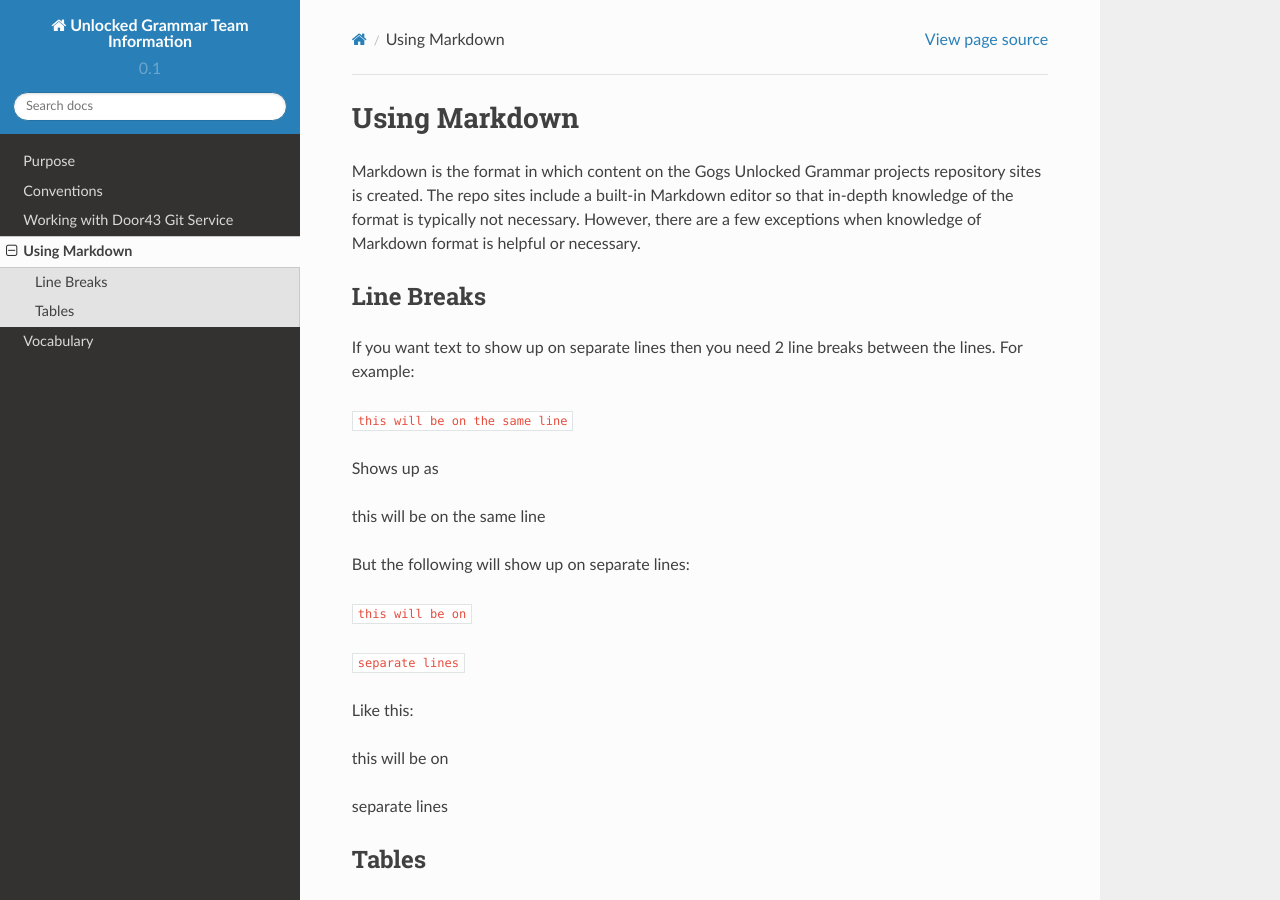
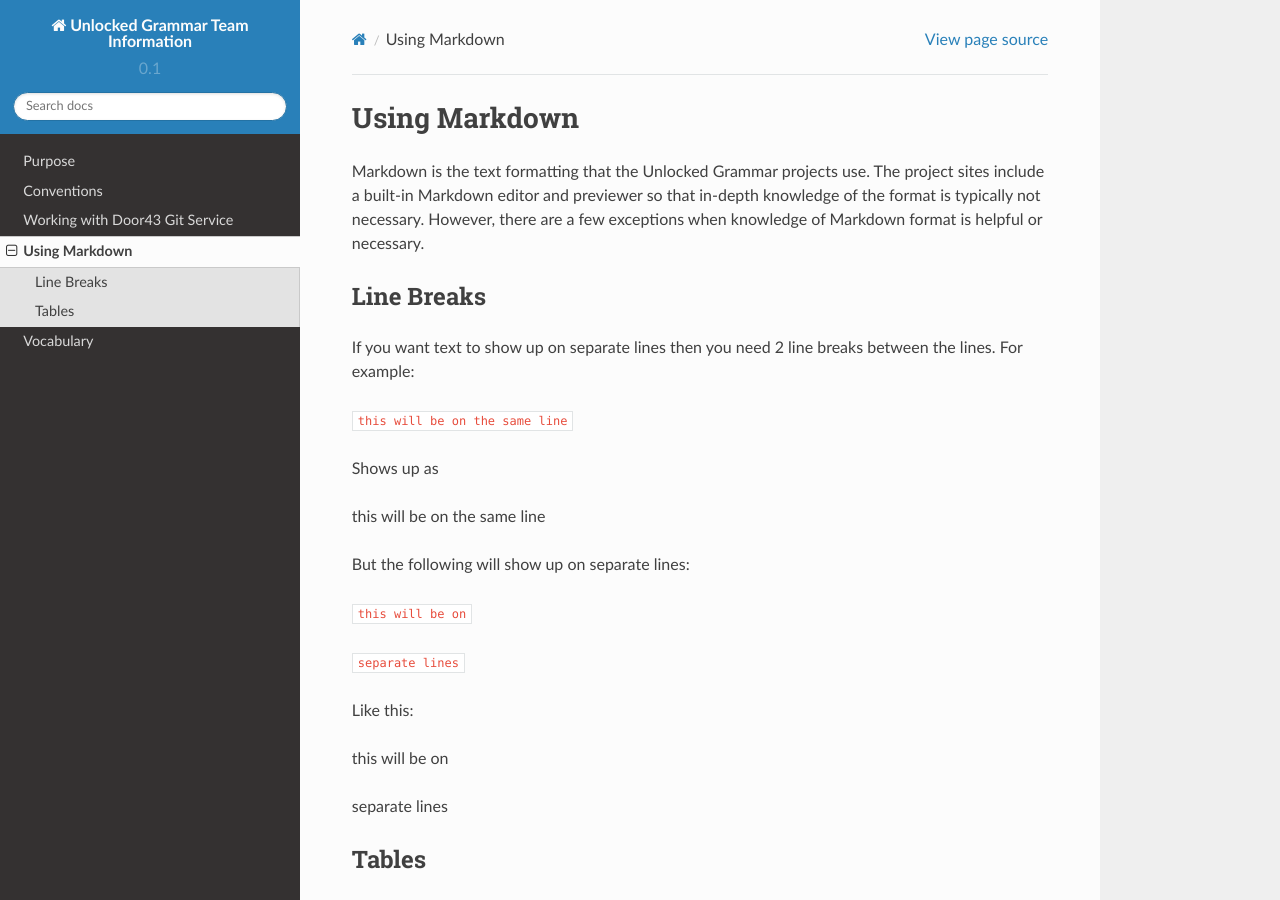
Before and after one commit to unfoldingWord-dev/Unlocked-Grammar-Info, a Sphinx documentation site: the page built from docs/markdown.rst, in a window 1280 px wide and 900 px high. Built offline with Sphinx 7.4.7 and the Read the Docs theme 2.0.0, drawn with Linux system fonts in a browser that asks for light colours.

Commit message:
Update markdown.rst

```diff
--- a/docs/markdown.rst
+++ b/docs/markdown.rst
@@ -1,7 +1,7 @@
 Using Markdown
 ==============
 
-Markdown is the format in which content on the Gogs Unlocked Grammar projects repository sites is created. The repo sites include a built-in Markdown editor so that in-depth knowledge of the format is typically not necessary. However, there are a few exceptions when knowledge of Markdown format is helpful or necessary.
+Markdown is the text formatting that the Unlocked Grammar projects use. The project sites include a built-in Markdown editor and previewer so that in-depth knowledge of the format is typically not necessary. However, there are a few exceptions when knowledge of Markdown format is helpful or necessary.
 
 Line Breaks
 -----------
```
